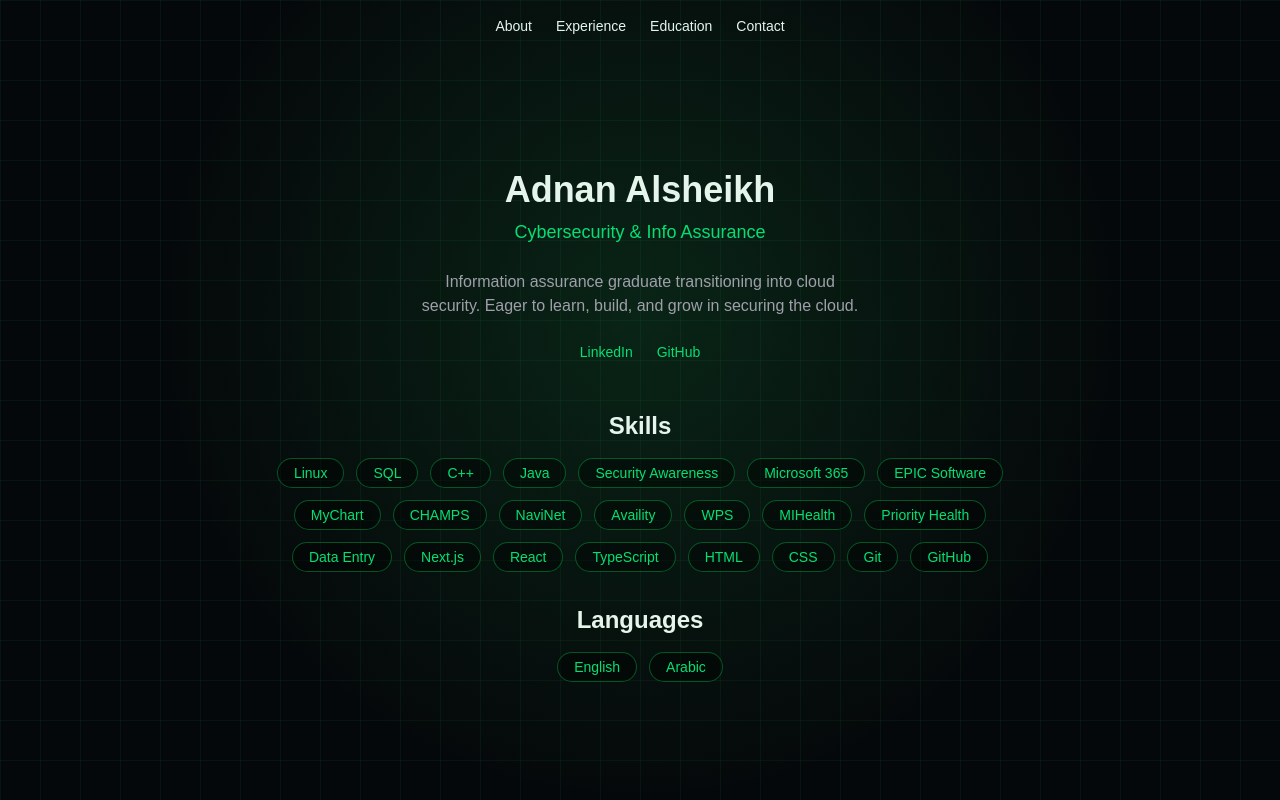
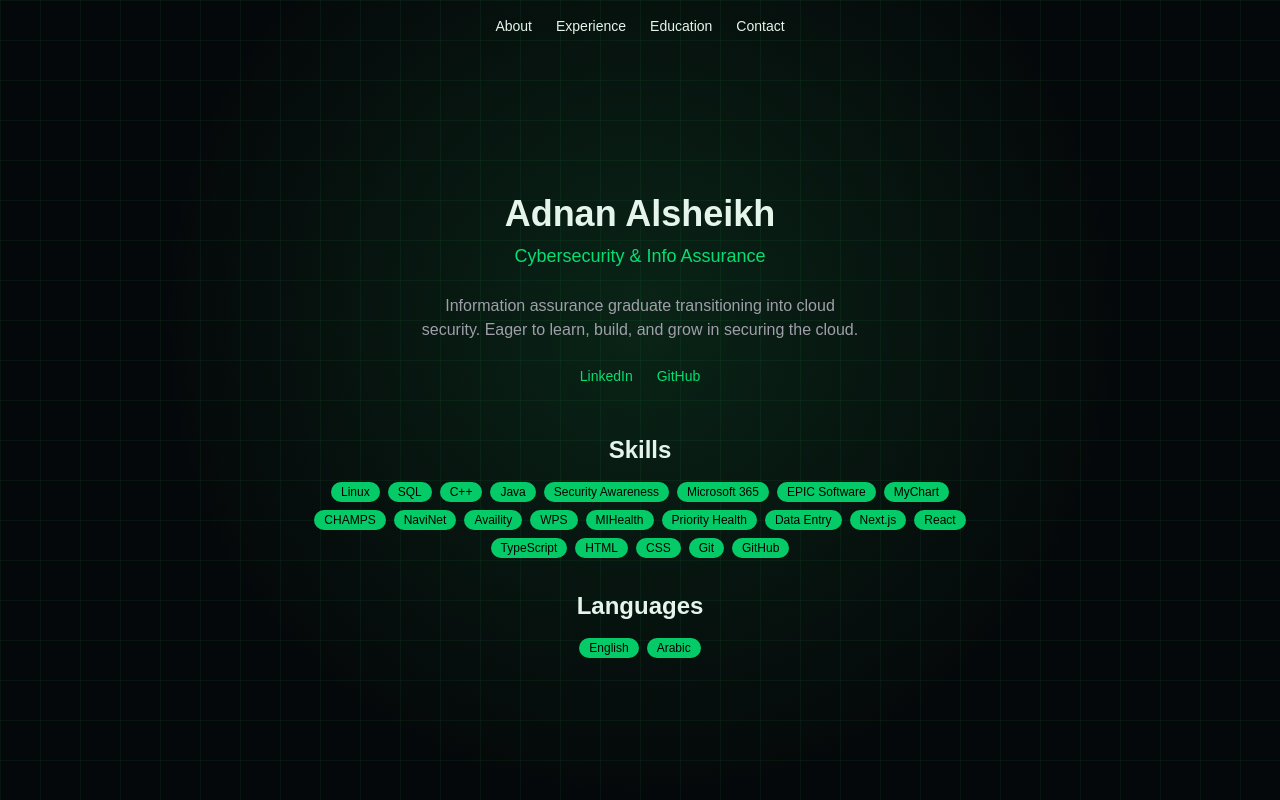
Before and after one commit to aalsheikh1/Portfolio, a Next.js app in the folder portfolio/: page / in a window 1280 px wide. Built offline with nearby package versions, Linux system fonts and the light colour scheme.

Commit message:
Changed the size of skills in about

```diff
--- a/portfolio/app/page.tsx
+++ b/portfolio/app/page.tsx
@@ -27,11 +27,11 @@ const languages = ["English", "Arabic"];
 
 function Tags({ items }: { items: string[] }) {
   return (
-    <ul className="flex max-w-3xl flex-wrap justify-center gap-3">
+    <ul className="flex max-w-2xl flex-wrap justify-center gap-2">
       {items.map((item) => (
         <li
           key={item}
-          className="rounded-full border border-green-500/40 bg-black/40 px-4 py-1 text-sm text-green-400"
+          className="rounded-full bg-green-400/90 px-2.5 py-0.5 text-xs font-medium text-black transition hover:bg-green-300 hover:shadow-md hover:shadow-green-400/50"
         >
           {item}
         </li>
```
